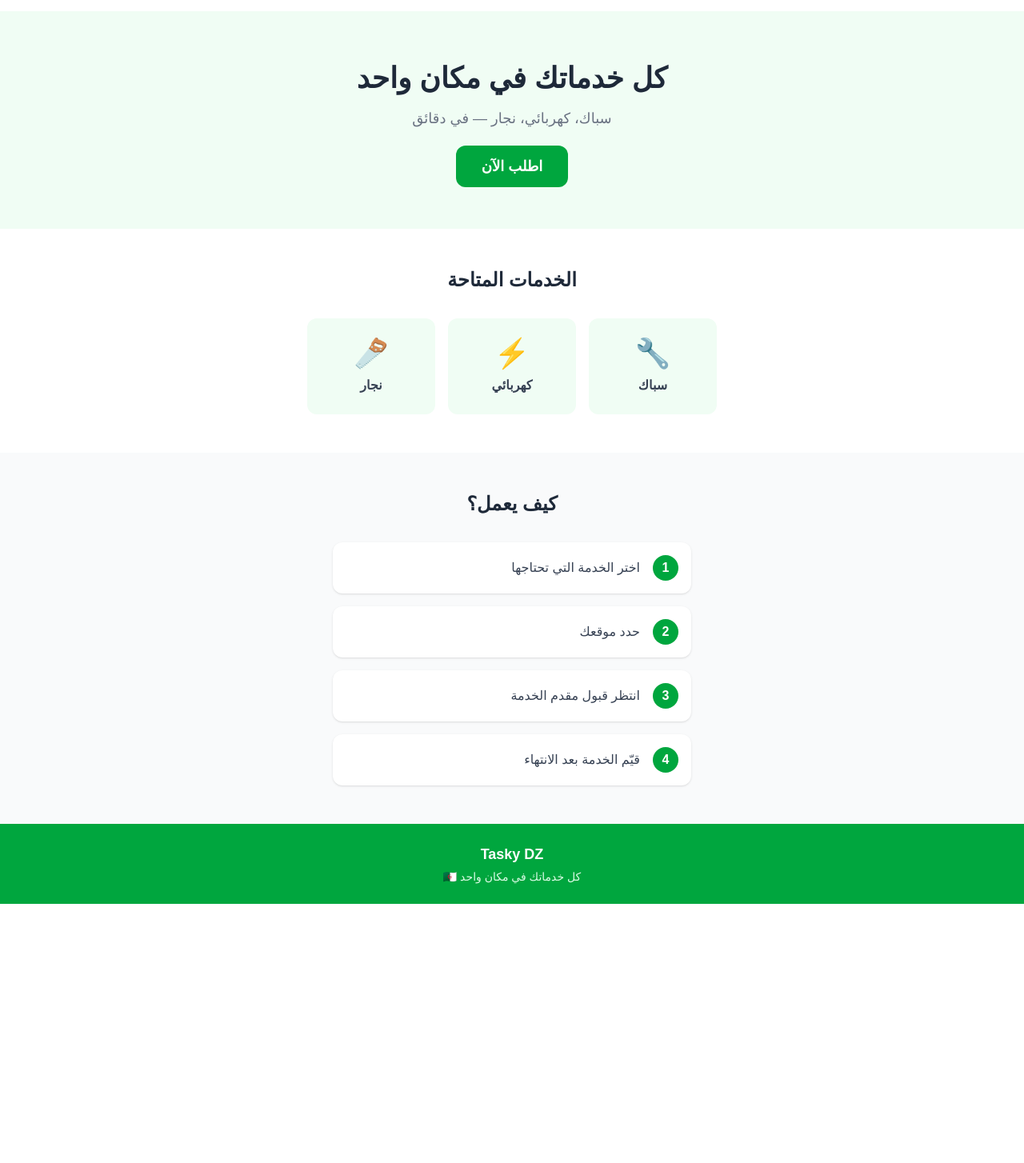
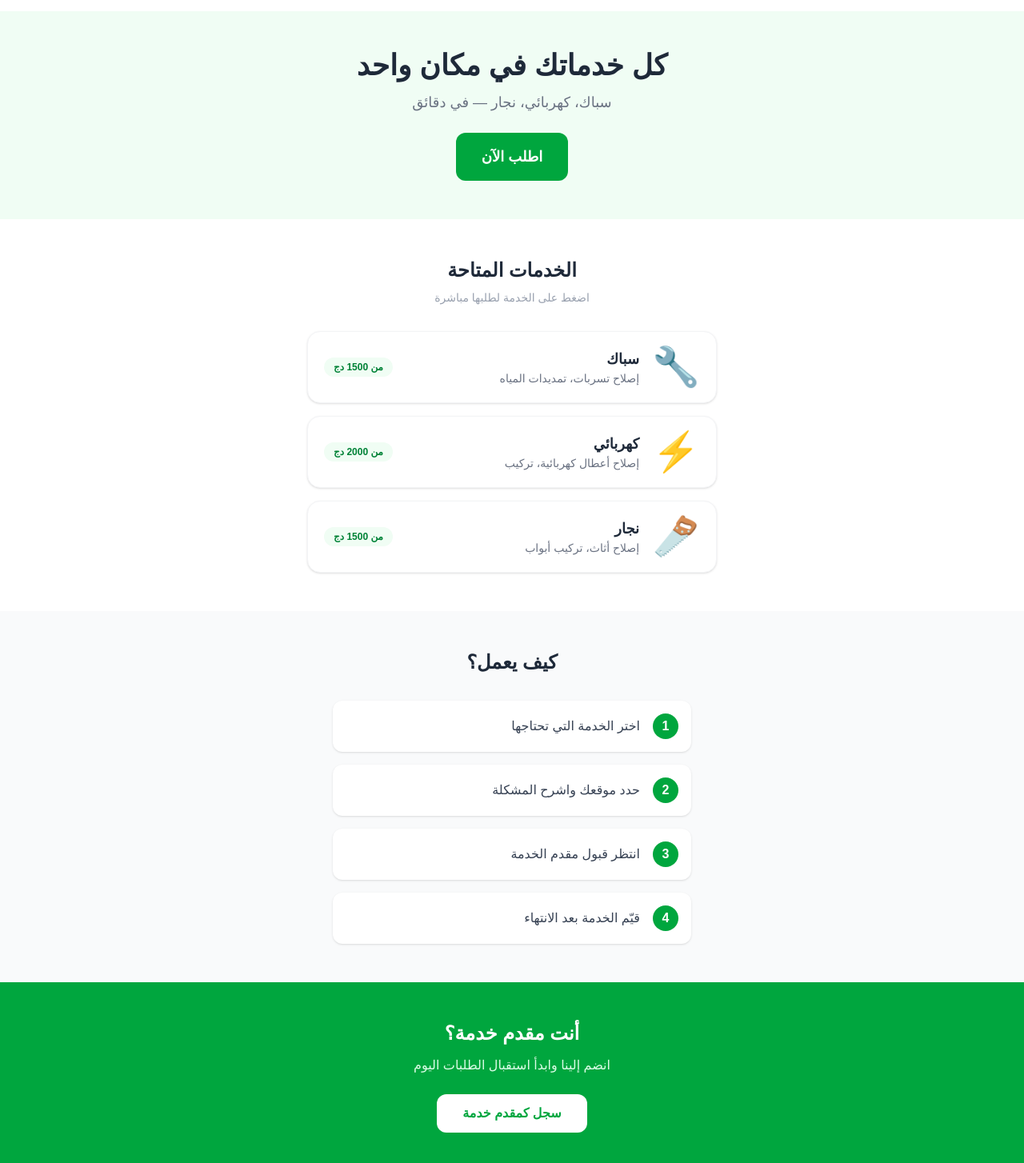
Before and after one commit to aihuhstore-hue/tasky-dz, a Next.js app: page / in a window 1280 px wide. Shown: the part 56-1510 px from the top of the page at 80% size. Before the commit the page ends 1186 px from the top, so only its background shows below. Built offline with nearby package versions, Linux system fonts and the light colour scheme.

Commit message:
update homepage with services

```diff
--- a/app/page.tsx
+++ b/app/page.tsx
@@ -11,30 +11,46 @@ export default function Home() {
       </header>
 
       {/* Hero */}
-      <section className="bg-green-50 py-16 px-6 text-center">
-        <h2 className="text-4xl font-bold text-gray-800 mb-4">كل خدماتك في مكان واحد</h2>
-        <p className="text-gray-500 text-lg mb-8">سباك، كهربائي، نجار — في دقائق</p>
-        <a href="/services" className="bg-green-600 text-white px-8 py-4 rounded-xl text-lg font-bold">
+      <section className="bg-green-50 py-12 px-6 text-center">
+        <h2 className="text-4xl font-bold text-gray-800 mb-3">كل خدماتك في مكان واحد</h2>
+        <p className="text-gray-500 text-lg mb-6">سباك، كهربائي، نجار — في دقائق</p>
+        <a href="/services" className="bg-green-600 text-white px-8 py-4 rounded-xl text-lg font-bold inline-block">
           اطلب الآن
         </a>
       </section>
 
       {/* Services */}
       <section className="py-12 px-6">
-        <h3 className="text-2xl font-bold text-center text-gray-800 mb-8">الخدمات المتاحة</h3>
-        <div className="grid grid-cols-3 gap-4 max-w-lg mx-auto">
-          <div className="bg-green-50 rounded-xl p-6 text-center cursor-pointer hover:bg-green-100">
-            <div className="text-4xl mb-2">🔧</div>
-            <p className="font-bold text-gray-700">سباك</p>
-          </div>
-          <div className="bg-green-50 rounded-xl p-6 text-center cursor-pointer hover:bg-green-100">
-            <div className="text-4xl mb-2">⚡</div>
-            <p className="font-bold text-gray-700">كهربائي</p>
-          </div>
-          <div className="bg-green-50 rounded-xl p-6 text-center cursor-pointer hover:bg-green-100">
-            <div className="text-4xl mb-2">🪚</div>
-            <p className="font-bold text-gray-700">نجار</p>
-          </div>
+        <h3 className="text-2xl font-bold text-center text-gray-800 mb-2">الخدمات المتاحة</h3>
+        <p className="text-center text-gray-400 text-sm mb-8">اضغط على الخدمة لطلبها مباشرة</p>
+
+        <div className="grid grid-cols-1 gap-4 max-w-lg mx-auto">
+          <a href="/request?service=سباك&icon=🔧" className="bg-white border border-gray-100 rounded-2xl p-5 flex items-center gap-4 shadow-sm hover:border-green-400 hover:shadow-md transition-all">
+            <div className="text-5xl">🔧</div>
+            <div className="flex-1">
+              <h4 className="font-bold text-gray-800 text-lg">سباك</h4>
+              <p className="text-gray-500 text-sm">إصلاح تسربات، تمديدات المياه</p>
+            </div>
+            <div className="bg-green-50 text-green-700 text-xs font-bold px-3 py-1 rounded-full">من 1500 دج</div>
+          </a>
+
+          <a href="/request?service=كهربائي&icon=⚡" className="bg-white border border-gray-100 rounded-2xl p-5 flex items-center gap-4 shadow-sm hover:border-green-400 hover:shadow-md transition-all">
+            <div className="text-5xl">⚡</div>
+            <div className="flex-1">
+              <h4 className="font-bold text-gray-800 text-lg">كهربائي</h4>
+              <p className="text-gray-500 text-sm">إصلاح أعطال كهربائية، تركيب</p>
+            </div>
+            <div className="bg-green-50 text-green-700 text-xs font-bold px-3 py-1 rounded-full">من 2000 دج</div>
+          </a>
+
+          <a href="/request?service=نجار&icon=🪚" className="bg-white border border-gray-100 rounded-2xl p-5 flex items-center gap-4 shadow-sm hover:border-green-400 hover:shadow-md transition-all">
+            <div className="text-5xl">🪚</div>
+            <div className="flex-1">
+              <h4 className="font-bold text-gray-800 text-lg">نجار</h4>
+              <p className="text-gray-500 text-sm">إصلاح أثاث، تركيب أبواب</p>
+            </div>
+            <div className="bg-green-50 text-green-700 text-xs font-bold px-3 py-1 rounded-full">من 1500 دج</div>
+          </a>
         </div>
       </section>
 
@@ -43,28 +59,37 @@ export default function Home() {
         <h3 className="text-2xl font-bold text-center text-gray-800 mb-8">كيف يعمل؟</h3>
         <div className="flex flex-col gap-4 max-w-md mx-auto">
           <div className="flex items-center gap-4 bg-white p-4 rounded-xl shadow-sm">
-            <div className="bg-green-600 text-white w-8 h-8 rounded-full flex items-center justify-center font-bold">1</div>
+            <div className="bg-green-600 text-white w-8 h-8 rounded-full flex items-center justify-center font-bold shrink-0">1</div>
             <p className="text-gray-700">اختر الخدمة التي تحتاجها</p>
           </div>
           <div className="flex items-center gap-4 bg-white p-4 rounded-xl shadow-sm">
-            <div className="bg-green-600 text-white w-8 h-8 rounded-full flex items-center justify-center font-bold">2</div>
-            <p className="text-gray-700">حدد موقعك</p>
+            <div className="bg-green-600 text-white w-8 h-8 rounded-full flex items-center justify-center font-bold shrink-0">2</div>
+            <p className="text-gray-700">حدد موقعك واشرح المشكلة</p>
           </div>
           <div className="flex items-center gap-4 bg-white p-4 rounded-xl shadow-sm">
-            <div className="bg-green-600 text-white w-8 h-8 rounded-full flex items-center justify-center font-bold">3</div>
+            <div className="bg-green-600 text-white w-8 h-8 rounded-full flex items-center justify-center font-bold shrink-0">3</div>
             <p className="text-gray-700">انتظر قبول مقدم الخدمة</p>
           </div>
           <div className="flex items-center gap-4 bg-white p-4 rounded-xl shadow-sm">
-            <div className="bg-green-600 text-white w-8 h-8 rounded-full flex items-center justify-center font-bold">4</div>
+            <div className="bg-green-600 text-white w-8 h-8 rounded-full flex items-center justify-center font-bold shrink-0">4</div>
             <p className="text-gray-700">قيّم الخدمة بعد الانتهاء</p>
           </div>
         </div>
       </section>
 
+      {/* CTA */}
+      <section className="py-12 px-6 text-center bg-green-600">
+        <h3 className="text-2xl font-bold text-white mb-3">أنت مقدم خدمة؟</h3>
+        <p className="text-green-100 mb-6">انضم إلينا وابدأ استقبال الطلبات اليوم</p>
+        <a href="/register" className="bg-white text-green-600 px-8 py-3 rounded-xl font-bold inline-block">
+          سجل كمقدم خدمة
+        </a>
+      </section>
+
       {/* Footer */}
-      <footer className="bg-green-600 text-white text-center py-6">
+      <footer className="bg-gray-800 text-white text-center py-6">
         <p className="font-bold text-lg">Tasky DZ</p>
-        <p className="text-green-100 text-sm mt-1">كل خدماتك في مكان واحد 🇩🇿</p>
+        <p className="text-gray-400 text-sm mt-1">كل خدماتك في مكان واحد 🇩🇿</p>
       </footer>
     </main>
   );
```
